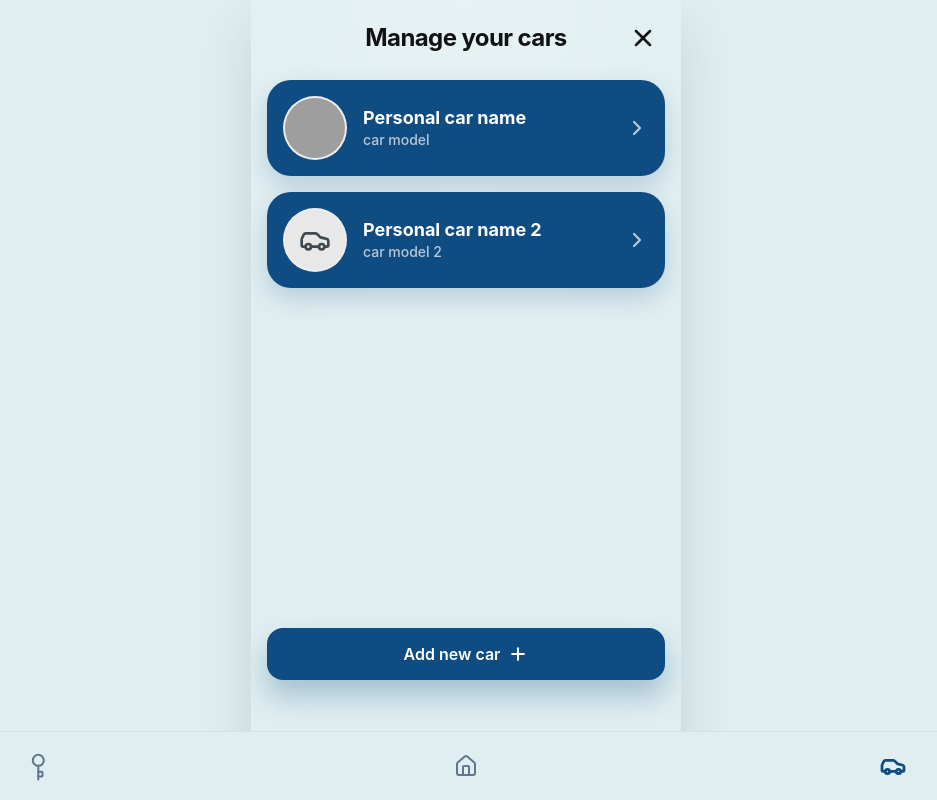
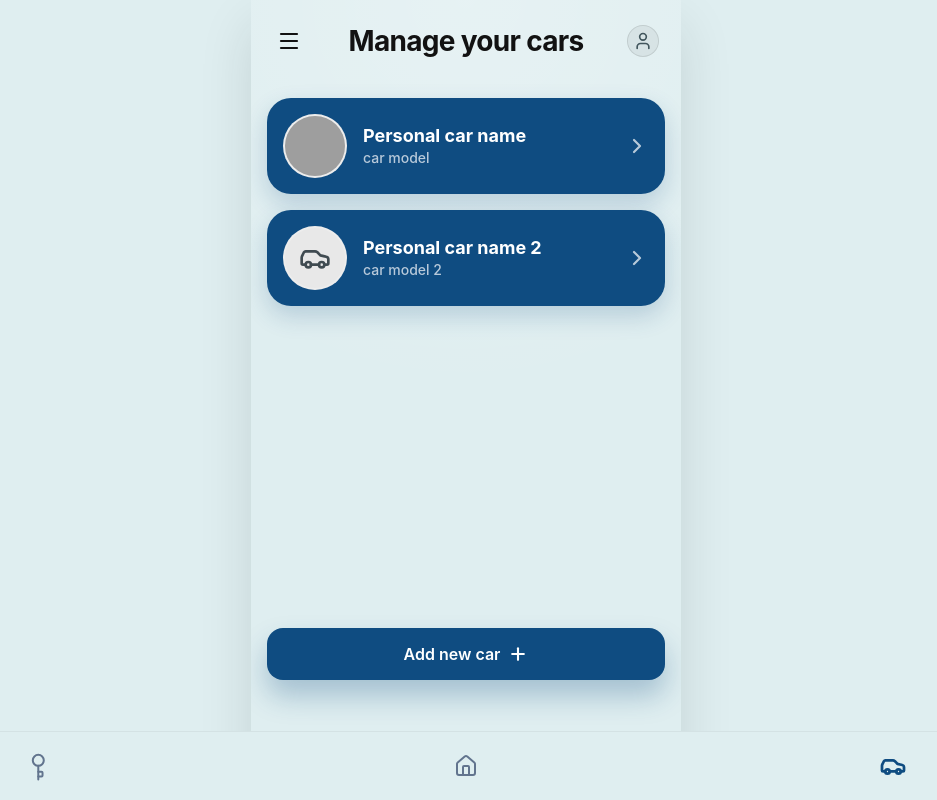
Before and after one commit to StefPo09/ParkShare, a Next.js app in the folder frontend/: page /ManageCarPage in a window 1280 px wide. Shown: the whole page, without its empty margins (174-1111 px from the left). Built offline with nearby package versions, Linux system fonts and the light colour scheme; grey boxes are pictures that could not be loaded.

Commit message:
Changed the header in Manage Car Page

```diff
--- a/frontend/app/ManageCarPage/page.tsx
+++ b/frontend/app/ManageCarPage/page.tsx
@@ -3,7 +3,9 @@
 import React, { useState } from 'react';
 import Image from 'next/image';
 import { useRouter } from 'next/navigation';
-import { X, ChevronRight, Plus, Car, Key, Home } from 'lucide-react';
+import { Menu, ChevronRight, Plus, Car, Key, Home } from 'lucide-react';
+import NavMenu from "../components/NavMenu";
+import ProfileMenu from "../components/ProfileMenu";
 
 interface CarItem {
     id: string;
@@ -29,25 +31,33 @@ const mockCars: CarItem[] = [
 export default function ManageCarsPage() {
     const router = useRouter();
     const [activeTab, setActiveTab] = useState<'key' | 'home' | 'car'>('car');
+    const [isMenuOpen, setIsMenuOpen] = useState(false);
 
     return (
         <div className="min-h-screen bg-[#dfeef0] px-0 py-0 dark:bg-[#011b1b] relative font-sans">
             <div className="mx-auto flex h-screen w-full max-w-[430px] flex-col overflow-hidden bg-[radial-gradient(circle_at_top,rgba(255,255,255,0.24),transparent_48%)] bg-[#dfeef0] text-[#121212] shadow-[0_25px_50px_rgba(15,32,35,0.12)] transition-colors duration-300 dark:bg-[radial-gradient(circle_at_top,rgba(255,255,255,0.04),transparent_36%)] dark:bg-[#011b1b] dark:text-white">
 
                 {/* --- Header Navigation --- */}
-                <header className="flex items-center justify-between px-5 pt-5 z-10">
-                    <div className="w-9" />
-                    <h1 className="text-[24px] font-bold tracking-tight text-[#121212] dark:text-white">
+                <header className="flex items-center justify-between px-5 pt-5 pb-3 z-10">
+                    <button
+                        aria-label="Open menu"
+                        onClick={() => setIsMenuOpen(true)}
+                        className="flex h-9 w-9 cursor-pointer items-center justify-center rounded-full text-[#121212] transition hover:scale-[1.02] hover:bg-black/5 dark:text-white dark:hover:bg-white/5"
+                    >
+                        <Menu className="w-6 h-6" strokeWidth={2.2} />
+                    </button>
+
+                    <h1 className="text-[28px] font-bold tracking-tight text-[#121212] dark:text-white">
                         Manage your cars
                     </h1>
-                    <button
-                        aria-label="Close page"
-                        onClick={() => router.push('/')}
-                        className="flex h-9 w-9 cursor-pointer items-center justify-center rounded-full text-[#121212] transition hover:scale-[1.02] hover:bg-black/5 dark:text-white dark:hover:bg-white/5"
-                    >
-                        <X className="h-7 w-7" strokeWidth={2.2} />
-                    </button>
+
+                    <ProfileMenu />
                 </header>
+
+                <NavMenu
+                    isOpen={isMenuOpen}
+                    onClose={() => setIsMenuOpen(false)}
+                />
 
                 {/* --- Lista de mașini --- */}
                 <main className="flex-1 px-4 pt-6 pb-8 overflow-y-auto space-y-4">
```
